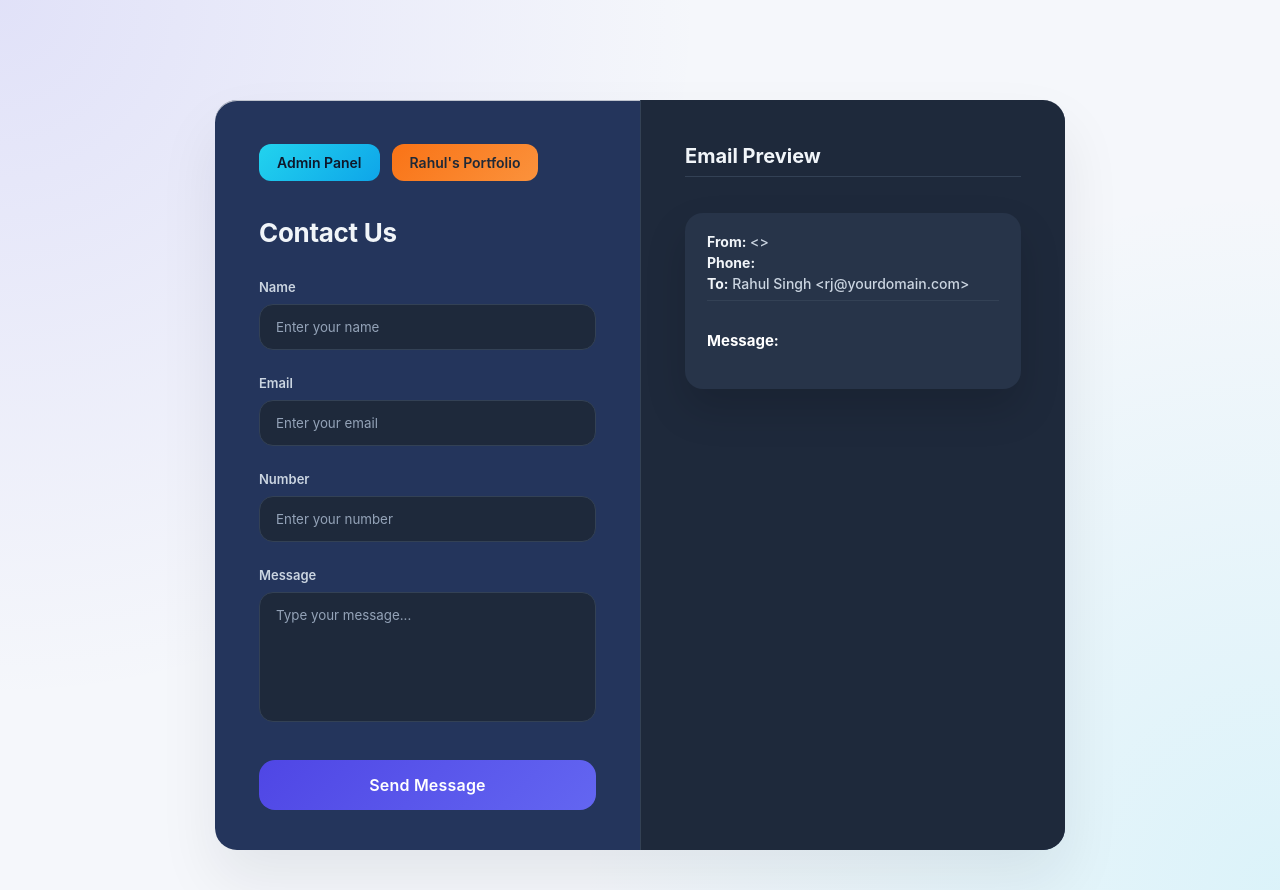
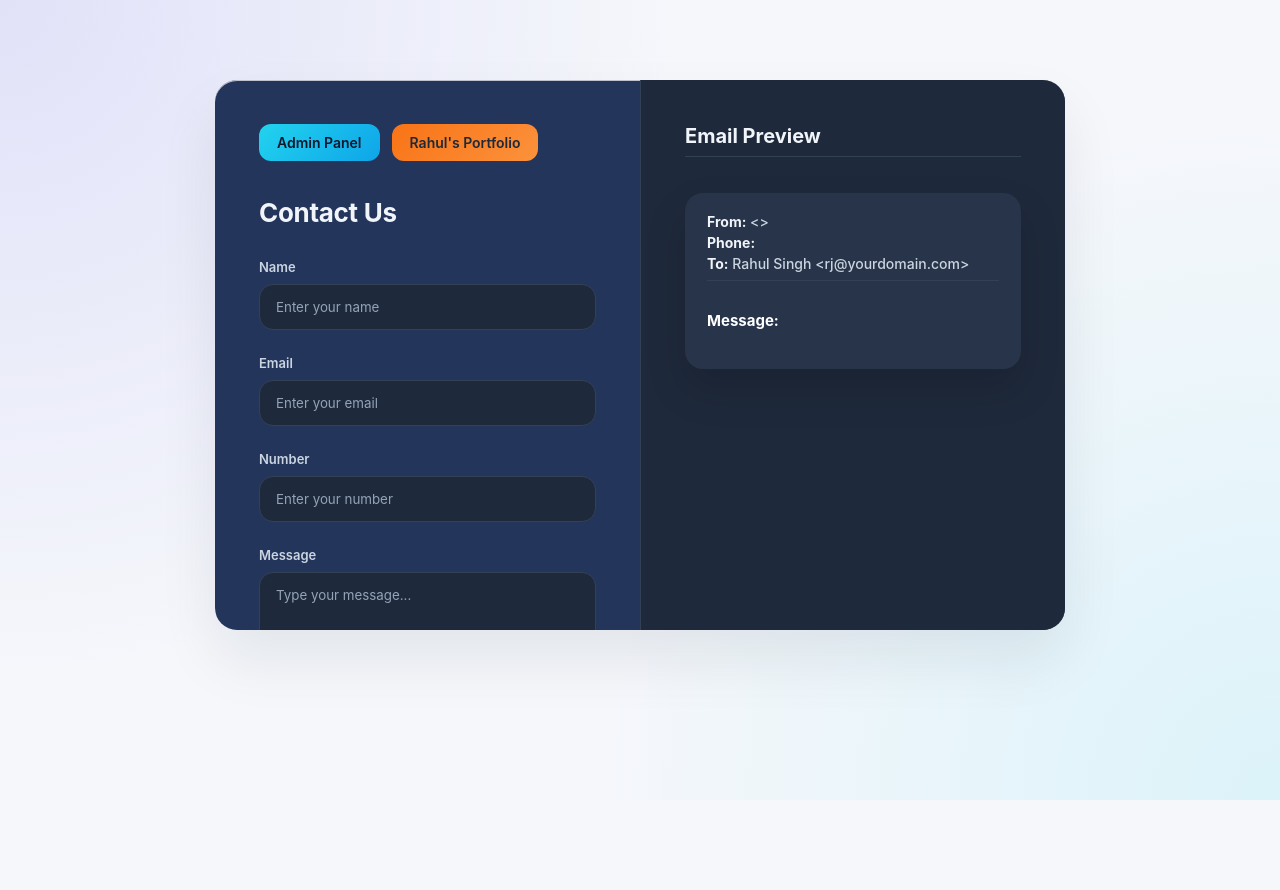
Before and after one commit to rahulSingh6-9/contact-management-system, a website: page views/contact.html in a window 1280 px wide. After the commit the page ends 800 px from the top, so only its background shows below. Drawn offline with Linux system fonts and the light colour scheme.

Commit message:
edit2 in contact.html

```diff
--- a/views/contact.html
+++ b/views/contact.html
@@ -29,9 +29,9 @@ body {
 
 /* ===== MAIN CONTAINER ===== */
 .contact-wrapper {
-    margin-top: 60px;
+    margin-top: 40px;
     width: 850px;
-    height: 750px;
+    height: 550px;
     background: #24355c;
     border-radius: 22px;
     box-shadow:
```
